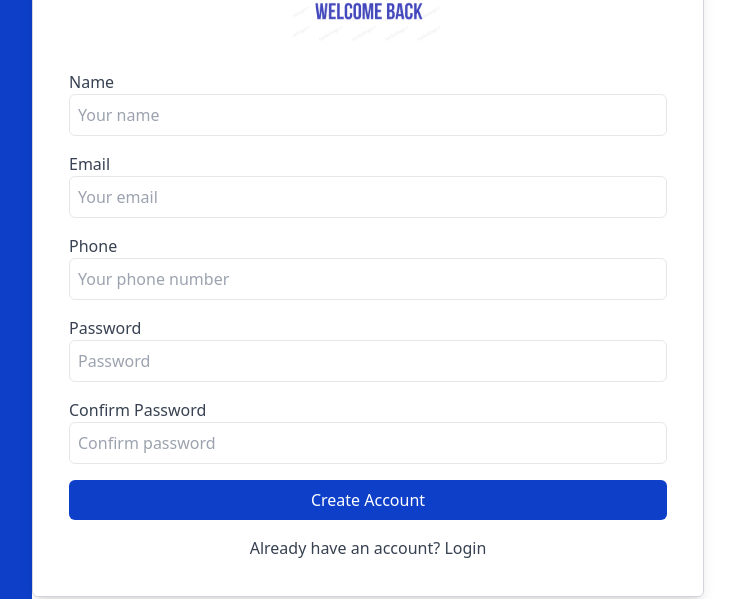
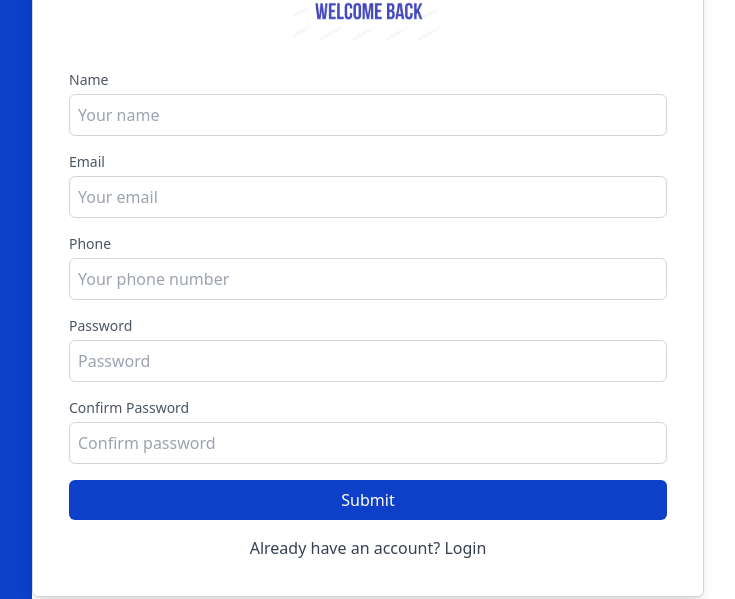
Before and after one commit to HerlanHerbasZubieta/myproyecttechnical, a Next.js app: page /pages/SignUpPage in a window 1280 px wide. Shown: the part 175-774 px from the top of the page, without its empty margins (288-1023 px from the left). Built offline with nearby package versions, Linux system fonts and the light colour scheme.

Commit message:
firebase was added to the sign up

```diff
--- a/app/pages/Login/LoginPage.jsx
+++ b/app/pages/Login/LoginPage.jsx
@@ -1,9 +1,23 @@
+'use client'
+
 import Image from "next/image";
-import Input from "../../../components/Input";
-import Button from "../../../components/Button";
 import Link from "next/link";
+import Form from "@/components/Form/Form";
+import { useState } from "react";
+import { loginFormFields } from "@/utils/LoginFormFields";
 
 const LoginPage = () => {
+
+  const [data, setData] = useState({
+    email: '',
+    password: '',
+  });
+
+  const getInput = (e) => {
+    const { name, value } = e.target;
+    setData((prevData) => ({ ...prevData, [name]: value }));
+  };
+
   return (
     <>
       <div className="relative z-10 bg-white p-9 rounded-md shadow-lg border border-gray-300 mt-12 mb-12">
@@ -15,29 +29,14 @@ const LoginPage = () => {
         <div className="mb-10 text-center">
           <p className="text-gray-400">Sign to continue</p>
         </div>
-        <Input id="email" label="Email" type="email" placeholder="Email" />
-        <Input
-          id="password"
-          label="Password"
-          type="password"
-          placeholder="Password"
+        <Form
+          formFields={loginFormFields}
+          data={data}
+          onInputChange={getInput}
         />
-
-        <div className="mb-4 flex justify-end">
-          <a href="#" className="text-blue-500">
-            Forgot password?
-          </a>
-        </div>
-        <Button bgColor="[#0d3fc9]">Login</Button>
-
-        <div className="mt-4">
-          <p className="text-gray-700">
-            Don't have an account?
-            <b className="text-blue-500">
-              <Link href="/pages/SignUpPage" >Create new account </Link>
-            </b>
-          </p>
-        </div>
+        <p className="mt-4 text-gray-700 text-center">
+          Don't have an account? <Link href="/pages/SignUpPage">Create new account</Link>
+        </p>
       </div>
     </>
   );
--- a/app/pages/SignUpPage/page.jsx
+++ b/app/pages/SignUpPage/page.jsx
@@ -1,14 +1,38 @@
-import React from "react";
-import Input from "../../../components/Input";
-import Button from "../../../components/Button";
+"use client";
+
+import { useState } from "react";
+import { useRouter } from "next/navigation";
 import Link from "next/link";
 import Image from "next/image";
+import registerUser from "@/service/RegistrationService";
 import SplitBackground from "@/components/SplitBackground";
+import Form from "@/components/Form/Form";
+import { signUpFormFields } from "@/utils/SignUpFormFields";
 
 const SignUpPage = () => {
+  const router = useRouter();
+
+  const [data, setData] = useState({
+    name: "",
+    email: "",
+    confirmPassword: "",
+    password: "",
+    phone: "",
+  });
+
+  const getInput = (e) => {
+    const { name, value } = e.target;
+    setData((prevData) => ({ ...prevData, [name]: value }));
+  };
+
+  const sendInput = async (e) => {
+    e.preventDefault();
+    await registerUser(data);
+    router.push("/");
+  };
   return (
     <div className="bg-gray-100 min-h-screen flex flex-col md:flex-row items-center justify-center">
-    <SplitBackground/>
+      <SplitBackground />
       <div className="relative z-10 bg-white p-6 md:p-9 rounded-md shadow-lg border border-gray-300 mt-8 mb-1 w-full max-w-md md:max-w-lg lg:max-w-xl xl:max-w-2xl md:ml-8">
         <div className="absolute top-4 left-4">
           <Link href="/">
@@ -24,44 +48,17 @@ const SignUpPage = () => {
         <div className="flex items-center justify-center mb-4 md:mb-6">
           <Image src="/images/logo.png" alt="Logo" width={150} height={150} />
         </div>
-
-      {/* Form */}
-      <form className="space-y-4">
-        <Input id="name" label="Name" type="text" placeholder="Your name" />
-        <Input
-          id="email"
-          label="Email"
-          type="email"
-          placeholder="Your email"
+        <Form
+          formFields={signUpFormFields}
+          data={data}
+          onInputChange={getInput}
+          onSubmitAction={sendInput}
         />
-        <Input
-          id="phone"
-          label="Phone"
-          type="tel"
-          placeholder="Your phone number"
-        />
-        <Input
-          id="password"
-          label="Password"
-          type="password"
-          placeholder="Password"
-        />
-        <Input
-          id="confirmPassword"
-          label="Confirm Password"
-          type="password"
-          placeholder="Confirm password"
-        />
-        <Button bgColor="[#0d3fc9]" textColor="white">
-          Create Account
-        </Button>
-      </form>
         <p className="mt-4 text-gray-700 text-center">
           Already have an account? <Link href="/login">Login</Link>
         </p>
       </div>
     </div>
-
   );
 };
 
--- /dev/null
+++ b/components/Form/Form.jsx
@@ -0,0 +1,50 @@
+import React from "react";
+import PropTypes from "prop-types";
+import Button from "../Button";
+import registerUser from "@/service/RegistrationService";
+import { useRouter } from "next/navigation";
+
+const Form = ({ formFields, data, onInputChange }) => {
+  const router = useRouter();
+  const onSubmit = async (e) => {
+    e.preventDefault();
+    await registerUser(data);
+    router.push("/");
+  };
+
+  return (
+    <form onSubmit={onSubmit} className="space-y-4">
+      {formFields.map((field) => (
+        <div key={field.id} className="mb-4">
+          <label
+            htmlFor={field.id}
+            className="block text-sm font-medium text-gray-600"
+          >
+            {field.label}
+          </label>
+          <input
+            type={field.type}
+            id={field.id}
+            name={field.name}
+            value={data[field.name]}
+            onChange={onInputChange}
+            placeholder={field.placeholder}
+            className="mt-1 p-2 border border-gray-300 rounded-md w-full"
+          />
+        </div>
+      ))}
+      <Button bgColor="[#0d3fc9]" textColor="white">
+        Submit
+      </Button>
+    </form>
+  );
+};
+
+Form.propTypes = {
+  formFields: PropTypes.array.isRequired,
+  data: PropTypes.object.isRequired,
+  onInputChange: PropTypes.func.isRequired,
+  onSubmitAction: PropTypes.func.isRequired,
+};
+
+export default Form;
--- a/components/Input.jsx
+++ /dev/null
@@ -1,18 +0,0 @@
-
-const Input = ({ id, label, type, placeholder }) => {
-  return (
-    <div className="mb-4">
-      <label htmlFor={id} className="block text-gray-700">
-        {label}
-      </label>
-      <input
-        type={type}
-        id={id}
-        className="w-full p-2 border rounded-md"
-        placeholder={placeholder}
-      />
-    </div>
-  );
-};
-
-export default Input;
--- /dev/null
+++ b/service/RegistrationService.jsx
@@ -0,0 +1,17 @@
+
+import { addDoc, collection } from 'firebase/firestore';
+import { getFirestore } from 'firebase/firestore';
+import firebase from '@/service/firebase';
+
+const db = getFirestore(firebase);
+
+const registerUser = async (userData) => {
+  try {
+    await addDoc(collection(db, 'user'), { ...userData });
+    console.log('Usuario registrado con éxito');
+  } catch (error) {
+    console.error('Error al registrar usuario', error.message);
+  }
+};
+
+export default registerUser;
--- a/service/firebase.js
+++ b/service/firebase.js
@@ -1,7 +1,7 @@
 
-import firebase from 'firebase/app';
-import 'firebase/auth';
+import { initializeApp } from "firebase/app";
 
+// Your web app's Firebase configuration
 const firebaseConfig = {
   apiKey: "AIzaSyBmBHYlKcdHsiGITRC4ql0aE0j4KBu3R6o",
   authDomain: "proyect-nextjs.firebaseapp.com",
@@ -11,8 +11,6 @@ const firebaseConfig = {
   appId: "1:513709447254:web:189b87bf3b21033d1603f7"
 };
 
-if (!firebase.apps.length) {
-  firebase.initializeApp(firebaseConfig);
-}
 
-export default firebase;
+const firebase = initializeApp(firebaseConfig);
+export default firebase
--- /dev/null
+++ b/utils/LoginFormFields.js
@@ -0,0 +1,7 @@
+
+const loginFormFields = [
+    { label: 'Email', type: 'email', id: 'email', name: 'email', placeholder: 'Your email' },
+    { label: 'Password', type: 'password', id: 'password', name: 'password', placeholder: 'Password' },
+  ];
+
+  export { loginFormFields };
--- /dev/null
+++ b/utils/SignUpFormFields.js
@@ -0,0 +1,10 @@
+
+const signUpFormFields = [
+    { label: 'Name', type: 'text', id: 'name', name: 'name', placeholder: 'Your name' },
+    { label: 'Email', type: 'email', id: 'email', name: 'email', placeholder: 'Your email' },
+    { label: 'Phone', type: 'tel', id: 'phone', name: 'phone', placeholder: 'Your phone number' },
+    { label: 'Password', type: 'password', id: 'password', name: 'password', placeholder: 'Password' },
+    { label: 'Confirm Password', type: 'password', id: 'confirmPassword', name: 'confirmPassword', placeholder: 'Confirm password' },
+  ];
+
+  export { signUpFormFields };
```
Lines whose indentation alone changed are shown as unchanged.
